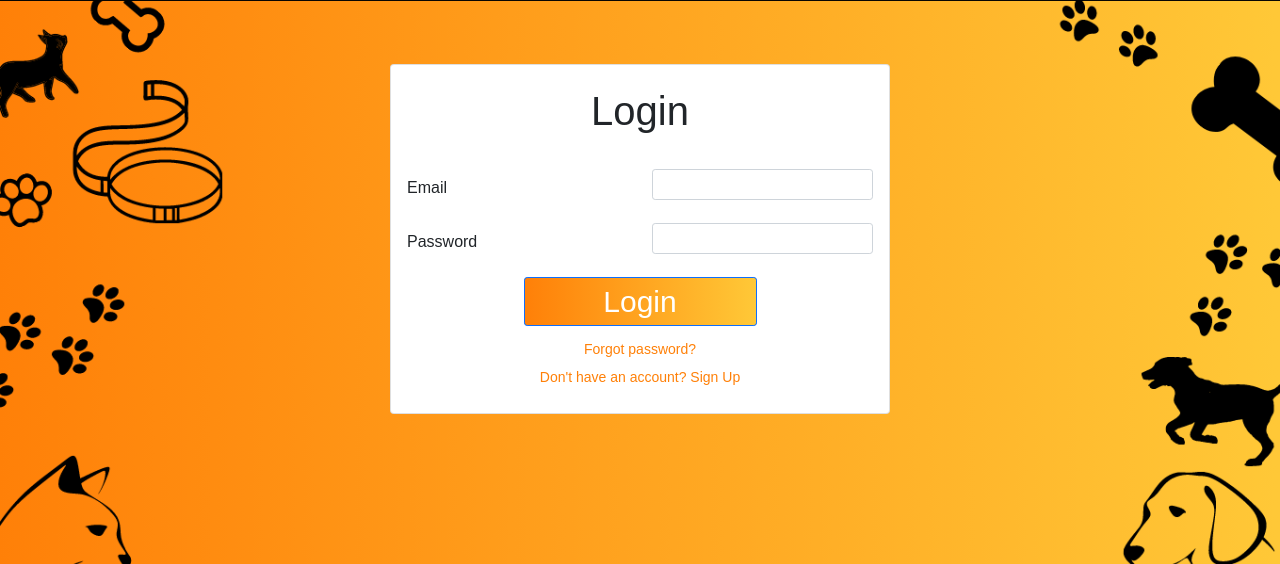
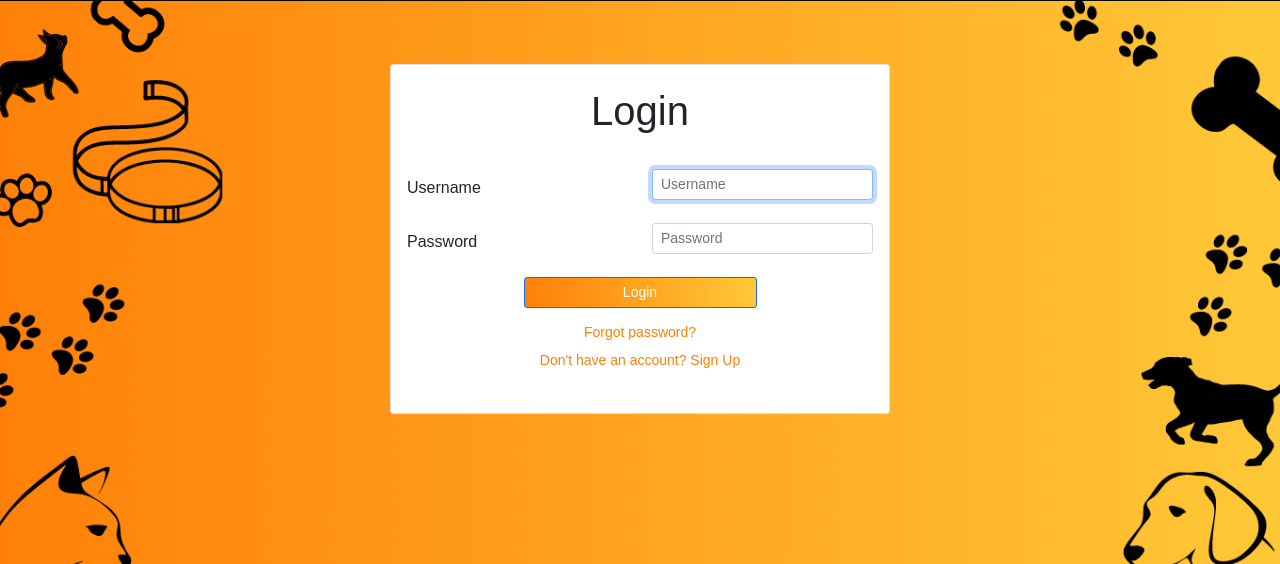
Before and after one commit to joel-cr7/petswebsite, a Django app: page /login/ in a window 1280 px wide. Shown: the top 564 px of the page. Run offline with Django 3.2, Linux system fonts and the light colour scheme.

Commit message:
backend code for login page added

```diff
--- a/PetWebsite/accounts/templates/accounts/login.html
+++ b/PetWebsite/accounts/templates/accounts/login.html
@@ -19,6 +19,8 @@
 
 
 
+
+
 {% load static %}
 <!doctype html>
 <html lang="en">
@@ -36,32 +38,51 @@
   <body>
     <div class="card">
       <div class="card-body">
+
         <forms>
 
           <div class="header-text">
             <label>Login</label>
           </div>
+
           <div class = "inside-content">
+
+            <form method="post">
+              {% csrf_token %}
+              {{login_form.non_field_errors}}
+
               <div class="row mb-3">
-              <label for="inputEmail3" class="col-sm-6 col-form-label">Email</label>
+                <label for="inputEmail3" class="col-sm-6 col-form-label">Username</label>
                 <div class="col-sm-6">
-                <input type="email" class="form-control form-control-sm" id="inputEmail3">
+                  <input type="username" name="username" autofocus placeholder="Username" class="form-control form-control-sm" id="inputEmail3">
                 </div>
               </div>
+
+
               <div class="row mb-3">
                 <label for="inputPassword3" class="col-sm-6 col-form-label">Password</label>
                 <div class="col-sm-6">
-                <input type="password" class="form-control form-control-sm" id="inputPassword3">
+                  <input type="password" name="password" placeholder="Password" class="form-control form-control-sm" id="inputPassword3">
                 </div>
               </div>
 
-            </div>
-        </forms>
+                {% if login_form %}
+                  <p><small class="text-danger" style="font-size: 11px;">{{ login_form }}</small></p>
+                {% endif %}
+
               <div class="d-grid gap-2 col-6 mx-auto">
                 <button type="submit" class="btn btn-primary btn-sm">
-                <label>Login</label>
+                  Login
                 </button>
               </div>
+
+            </form>
+          </div>
+
+        </forms>
+
+
+
 
         <div class="forgot-password">
           <a href="">Forgot password?</a>
@@ -73,6 +94,8 @@
 
       </div>
     </div>
+
+
     <script src="https://cdn.jsdelivr.net/npm/bootstrap@5.0.0-beta3/dist/js/bootstrap.bundle.min.js" integrity="sha384-JEW9xMcG8R+pH31jmWH6WWP0WintQrMb4s7ZOdauHnUtxwoG2vI5DkLtS3qm9Ekf" crossorigin="anonymous"></script>
   </body>
 </html>
--- a/PetWebsite/accounts/templates/accounts/signup.html
+++ b/PetWebsite/accounts/templates/accounts/signup.html
@@ -113,14 +113,12 @@
                   <By class="form-check-label alert-danger small" for="flexCheckDefault">
                   <p>By checking, you agree to all the terms and conditons.</p>
                 </div>
-              </div>
 
                 <div class="d-grid gap-2 col-6 mx-auto">
                   <button type="submit" class="btn btn-primary btn-sm">
-                    <label>Sign Up</label>
+                    Sign Up
                   </button>
                 </div>
-
 
                 <!--<div class="d-grid gap-2 col-6 mx-auto">
                   <button type="submit" class="btn btn-primary btn-sm shadow-none" id="submit-button">
--- a/PetWebsite/accounts/urls.py
+++ b/PetWebsite/accounts/urls.py
@@ -4,5 +4,5 @@ from . import views
 urlpatterns = [
     path('login/', views.login_view, name="login"),
     path('signup/', views.registration_view, name="signup"),
-    # path('logout/', views.logout_view, name="logout"),
+    path('logout/', views.logout_view, name="logout"),
 ]
--- a/PetWebsite/accounts/views.py
+++ b/PetWebsite/accounts/views.py
@@ -2,14 +2,50 @@ from django.shortcuts import render, redirect
 from django.contrib.auth import login, authenticate, logout
 from accounts.forms import RegistrationForm
 from django.http import HttpResponse
+
 # from django.http import HttpResponse
 # from django.contrib import auth
 # from django.contrib.auth.models import User
 # from .models import customUser
 
-# # Create your views here.
+# Create your views here.
 def login_view(request):
-    return render(request,'accounts/login.html')
+    context= {}
+    if request.method == 'POST':
+        username=request.POST.get('username')
+        password=request.POST.get('password')
+
+        user=authenticate(request, username=username, password=password)
+
+        if user is not None:    # if username and password is correct
+            login(request, user)
+            return HttpResponse("User logged in successfully")
+        else:       # if username or password incorrect
+            context['login_form']="Invalid username or password !!"
+
+
+
+    return render(request,'accounts/login.html', context)
+    # user=request.user
+    # if user.is_authenticated:
+    #     return HttpResponse("User logged in successfully")
+
+    # if request.POST:
+    #     form=LoginAuthenticationForm(request.POST)
+    #     if form.is_valid():
+    #         username=request.POST['username']
+    #         password=request.POST['password']
+    #         user=authenticate(username=username, password=password)
+
+    #         if user:
+    #             login(request, user)
+    #             return HttpResponse("User logged in successfully")
+
+    # else:
+    #     form=LoginAuthenticationForm()
+
+    # context['login_form']=form
+    # return render(request,'accounts/login.html', context)
     # return render(request,'accounts/login.html')
     # if request.method=="POST":
     #     user=auth.authenticate(username=request.POST['username'],password=request.POST['password'])
@@ -63,7 +99,7 @@ def registration_view(request):
 #         return render(request,'accounts/signup.html')
 
 
-# To logout the user
-# def logout_view(request):
-#     logout(request)
-#     return redirect('disp')
+#To logout the user
+def logout_view(request):
+    logout(request)
+    return redirect('login')
```
Also changed, not shown: PetWebsite/accounts/forms.py (+21 -0 lines), PetWebsite/accounts/models.py (line endings or trailing spaces). Lines whose indentation alone changed are shown as unchanged.
